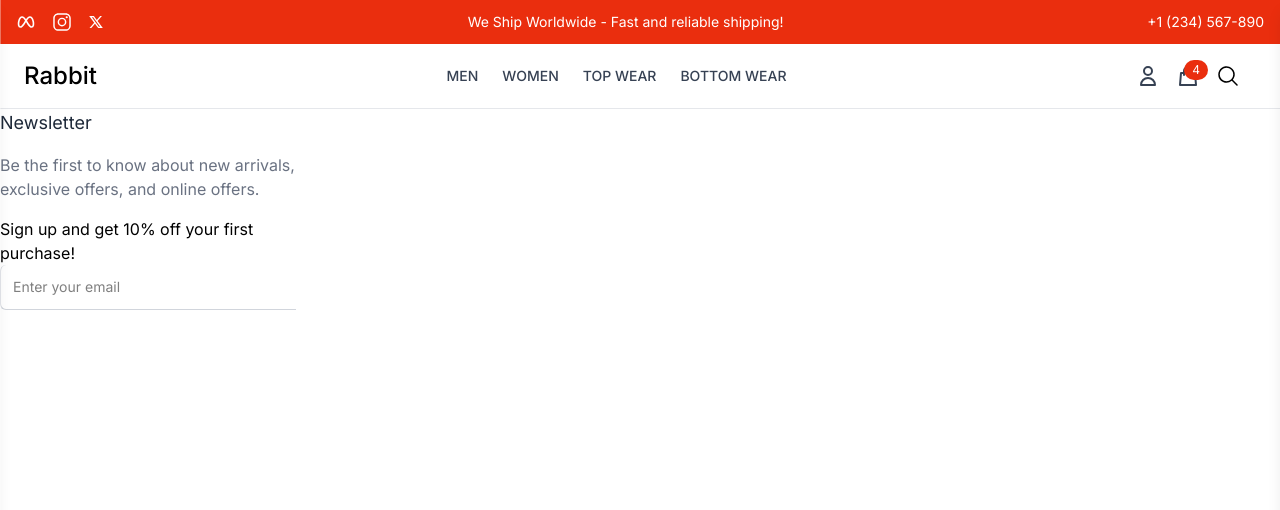
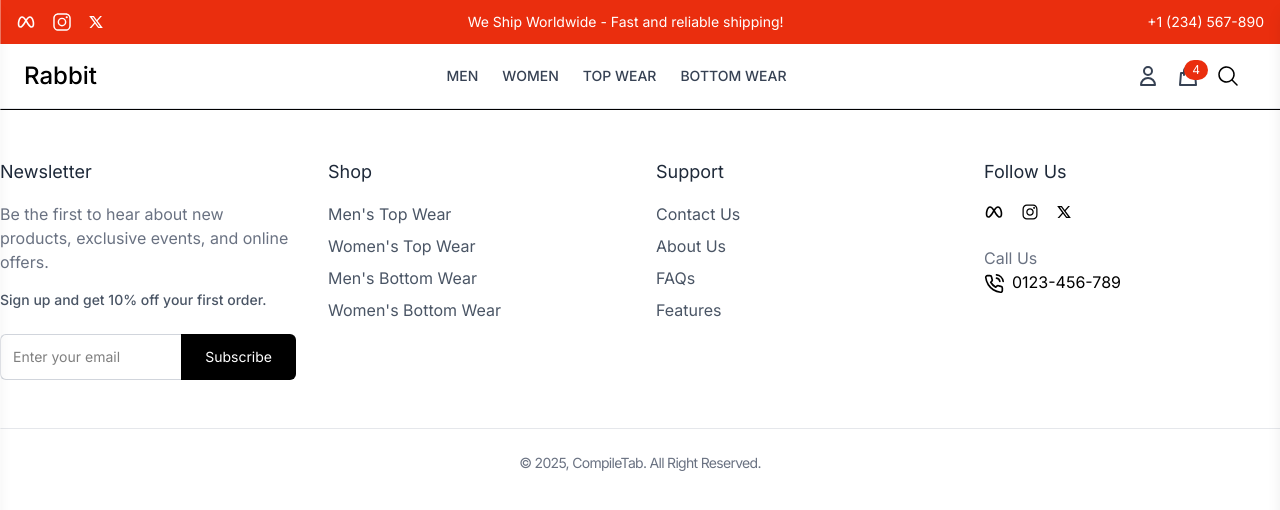
Before and after one commit to deelaka-ransilu/e-commerce-frontend, a React (Vite) app: page / in a window 1280 px wide. Shown: the top 510 px of the page. Built offline with nearby package versions, Linux system fonts and the light colour scheme.

Commit message:
add footer component with basic layout

```diff
--- a/src/components/Common/Footer.jsx
+++ b/src/components/Common/Footer.jsx
@@ -1,21 +1,130 @@
+import { FiPhoneCall } from "react-icons/fi";
+import { IoLogoInstagram } from "react-icons/io";
+import { RiTwitterXLine } from "react-icons/ri";
+import { TbBrandMeta } from "react-icons/tb";
+import { Link } from "react-router-dom";
+
 const Footer = () => {
   return (
-    <footer className="container mx-auto grid grid-cols-1 md:grid-cols-4 gap-8 px-4 lg:px-0">
+    <footer className="border-t py-12">
+      <div className="container mx-auto grid grid-cols-1 md:grid-cols-4 gap-8 px-4 lg:px-0">
         <div>
           <h3 className="text-lg text-gray-800 mb-4">Newsletter</h3>
           <p className="text-gray-500 mb-4">
-          Be the first to know about new arrivals, exclusive offers, and online
-          offers.
+            Be the first to hear about new products, exclusive events, and
+            online offers.
           </p>
-        <p>Sign up and get 10% off your first purchase!</p>
-        {/* newletter form */}
+          <p className="font-medium text-sm text-gray-600 mb-6">
+            Sign up and get 10% off your first order.
+          </p>
+          {/* Newsletter Form */}
           <form className="flex">
             <input
               type="email"
               placeholder="Enter your email"
-            className="p-3 w-full text-sm border-l border-b border-gray-300 rounded-l-md focus:outline-none focus:ring-2 focus:ring-gray-400"
+              className="p-3 w-full text-sm border-t border-l border-b border-gray-300 rounded-l-md focus:outline-none focus:ring-2 focus:ring-gray-500 transition-all required"
             />
+            <button
+              type="submit"
+              className="bg-black text-white px-6 py-3 text-sm rounded-r-md hover:bg-gray-800 transition-all"
+            >
+              Subscribe
+            </button>
           </form>
+        </div>
+        {/* Shop Links */}
+        <div>
+          <h3 className="text-lg text-gray-800 mb-4">Shop</h3>
+          <ul className="space-y-2 text-gray-600">
+            <li>
+              <Link to="#" className="hover:text-gray-600 transition-colors">
+                Men's Top Wear
+              </Link>
+            </li>
+            <li>
+              <Link to="#" className="hover:text-gray-600 transition-colors">
+                Women's Top Wear
+              </Link>
+            </li>
+            <li>
+              <Link to="#" className="hover:text-gray-600 transition-colors">
+                Men's Bottom Wear
+              </Link>
+            </li>
+            <li>
+              <Link to="#" className="hover:text-gray-600 transition-colors">
+                Women's Bottom Wear
+              </Link>
+            </li>
+          </ul>
+        </div>
+        {/* Support Links */}
+        <div>
+          <h3 className="text-lg text-gray-800 mb-4">Support</h3>
+          <ul className="space-y-2 text-gray-600">
+            <li>
+              <Link to="#" className="hover:text-gray-600 transition-colors">
+                Contact Us
+              </Link>
+            </li>
+            <li>
+              <Link to="#" className="hover:text-gray-600 transition-colors">
+                About Us
+              </Link>
+            </li>
+            <li>
+              <Link to="#" className="hover:text-gray-600 transition-colors">
+                FAQs
+              </Link>
+            </li>
+            <li>
+              <Link to="#" className="hover:text-gray-600 transition-colors">
+                Features
+              </Link>
+            </li>
+          </ul>
+        </div>
+        {/* Follow Section */}
+        <div>
+          <h3 className="text-lg text-gray-800 mb-4">Follow Us</h3>
+          <div className="flex items-center space-x-4 mb-6">
+            <a
+              href="https://www.facebook.com"
+              target="_blank"
+              rel="noopener noreferrer"
+              className="hover:text-gray-300"
+            >
+              <TbBrandMeta className="h-5 w-5" />
+            </a>
+            <a
+              href="https://www.facebook.com"
+              target="_blank"
+              rel="noopener noreferrer"
+              className="hover:text-gray-300"
+            >
+              <IoLogoInstagram className="h-5 w-5" />
+            </a>
+            <a
+              href="https://www.facebook.com"
+              target="_blank"
+              rel="noopener noreferrer"
+              className="hover:text-gray-300"
+            >
+              <RiTwitterXLine className="h-4 w-4" />
+            </a>
+          </div>
+          <p className="text-gray-500">Call Us</p>
+          <p>
+            <FiPhoneCall className="inline-block mr-2 w-5 h-5" />
+            0123-456-789
+          </p>
+        </div>
+      </div>
+      {/* Footer Bottom */}
+      <div className="container mx-auto mt-12 px-4 lg:px-0 border-t border-gray-200 pt-6">
+        <p className="text-gray-500 text-sm tracking-tighter text-center">
+          © 2025, CompileTab. All Right Reserved.
+        </p>
       </div>
     </footer>
   );
--- a/src/components/Layout/UserLayout.jsx
+++ b/src/components/Layout/UserLayout.jsx
@@ -7,6 +7,9 @@
       {/* Header */}
       <Header />
       {/* Main Content */}
+      <main>
+        <p></p>
+      </main>
       {/* Footer */}
       <Footer />
     </>
```
Lines whose indentation alone changed are shown as unchanged.
